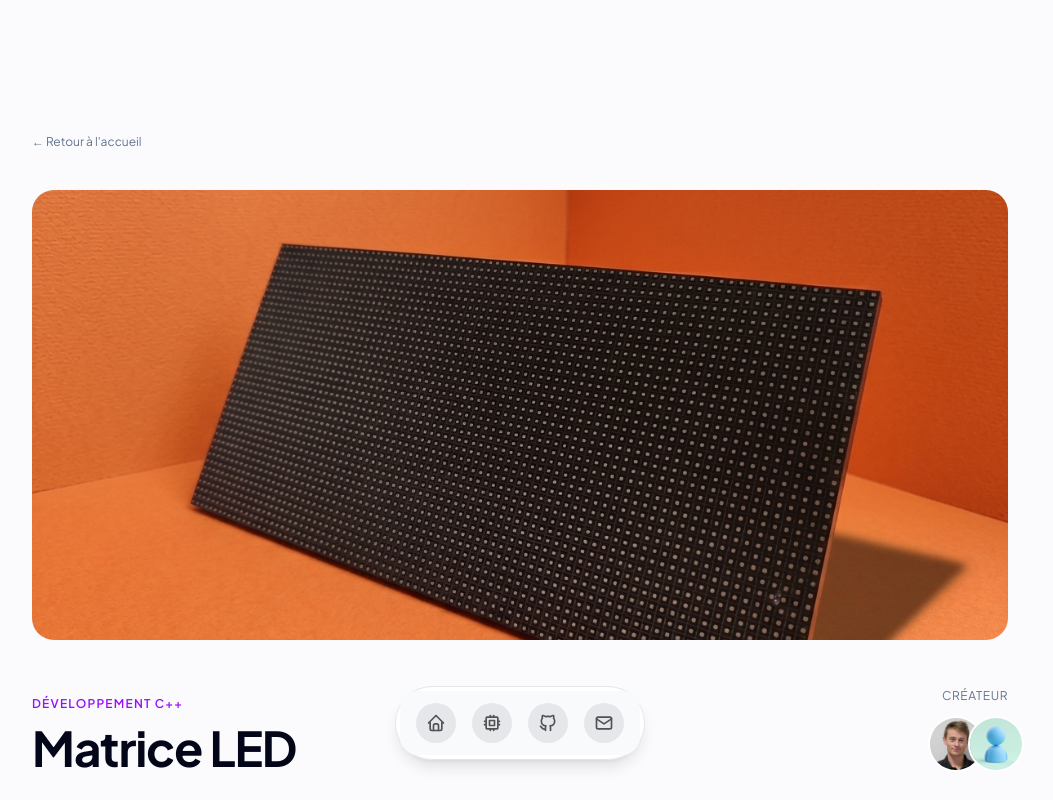
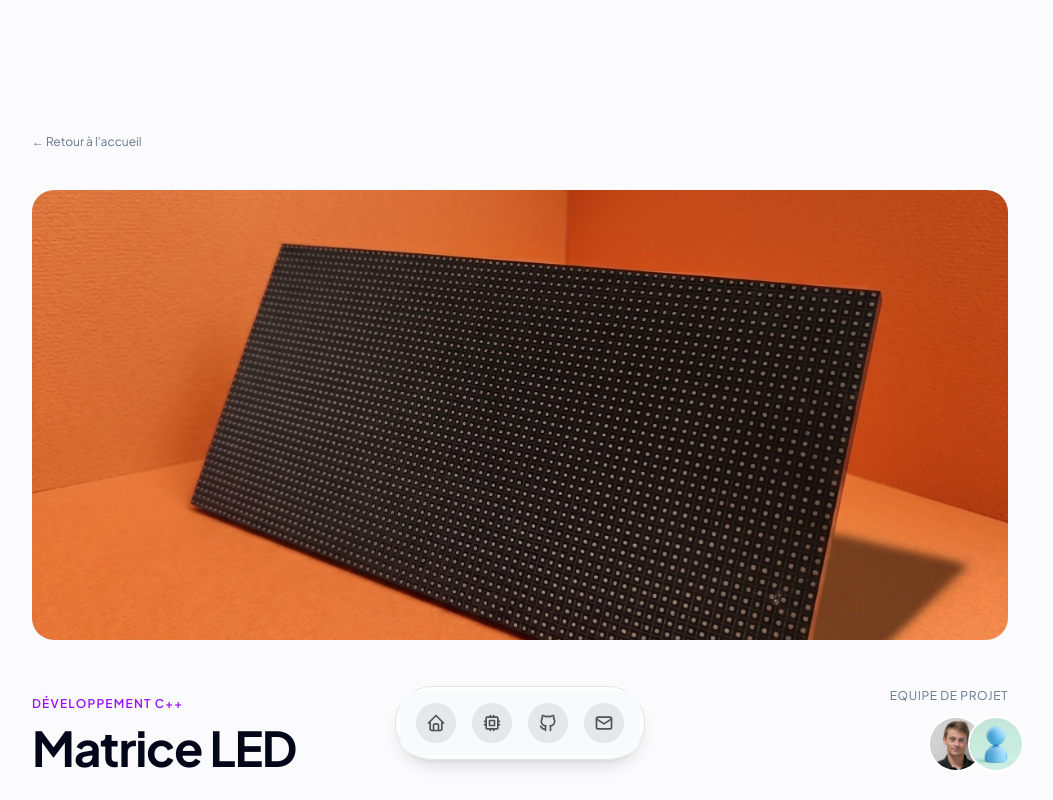
Before and after one commit to c-pili/c-pili.github.io, a Next.js app: page /projets/matrice-led in a window 1280 px wide. Shown: the top 800 px of the page, without its empty margins (120-1173 px from the left). Built offline with nearby package versions, Linux system fonts and the light colour scheme.

Commit message:
Update IMG Cellule

```diff
--- a/app/projets/cellule-festo/page.tsx
+++ b/app/projets/cellule-festo/page.tsx
@@ -47,31 +47,31 @@
 
   const scrollContent = [
     {
-      title: "Pneumatique & Mécanique",
+      title: "Conceptions",
       description:
         "Analyse et câblage de la partie opérative de la cellule. Intégration des vérins, des distributeurs pneumatiques et des préhenseurs nécessaires au transfert et au tri sélectif des pièces industrielles.",
       content: (
         <img
-          src="https://images.unsplash.com/photo-1565514020179-026b92b84bb6?q=80&w=1000&auto=format&fit=crop"
+          src="/IMG_Cellule-1.png"
           alt="Système mécanique"
           className="h-full w-full object-cover"
         />
       ),
     },
     {
-      title: "Modélisation Grafcet",
+      title: "Optimisations et Tests",
       description:
         "Élaboration rigoureuse de la logique séquentielle via le Grafcet (Graphe de Commande Étape-Transition). Gestion intégrale des modes de marche (automatique, cycle par cycle, manuel) et sécurisation du système (arrêts d'urgence).",
       content: (
         <img
-          src="https://images.unsplash.com/photo-1580983554869-906969562768?q=80&w=1000&auto=format&fit=crop"
+          src="/IMG_Cellule-2.png"
           alt="Logique et automatisation"
           className="h-full w-full object-cover"
         />
       ),
     },
     {
-      title: "Programmation API",
+      title: "Passage en Sémaphore",
       description:
         "Traduction de la modélisation en langage automate (Ladder/ST) pour piloter l'Automate Programmable Industriel (API). Intégration en temps réel des retours d'information des capteurs inductifs et optiques.",
       content: (
@@ -123,7 +123,7 @@
           </div>
 
           <div className="flex flex-col items-start md:items-end gap-3">
-            <span className="text-xs font-mono text-slate-500 uppercase tracking-wider">Responsable</span>
+            <span className="text-xs font-mono text-slate-500 uppercase tracking-wider">Equipe de Projet</span>
             <div className="flex flex-row items-center">
               <AnimatedTooltip items={team} />
             </div>
--- a/app/projets/matrice-led/page.tsx
+++ b/app/projets/matrice-led/page.tsx
@@ -129,7 +129,7 @@
           </div>
 
           <div className="flex flex-col items-start md:items-end gap-3">
-            <span className="text-xs font-mono text-slate-500 uppercase tracking-wider">Créateur</span>
+            <span className="text-xs font-mono text-slate-500 uppercase tracking-wider">Equipe de Projet</span>
             <div className="flex flex-row items-center">
               <AnimatedTooltip items={team} />
             </div>
```
Also changed, not shown: public/IMG_Cellule-1.png (added), public/IMG_Cellule-2.png (added).
